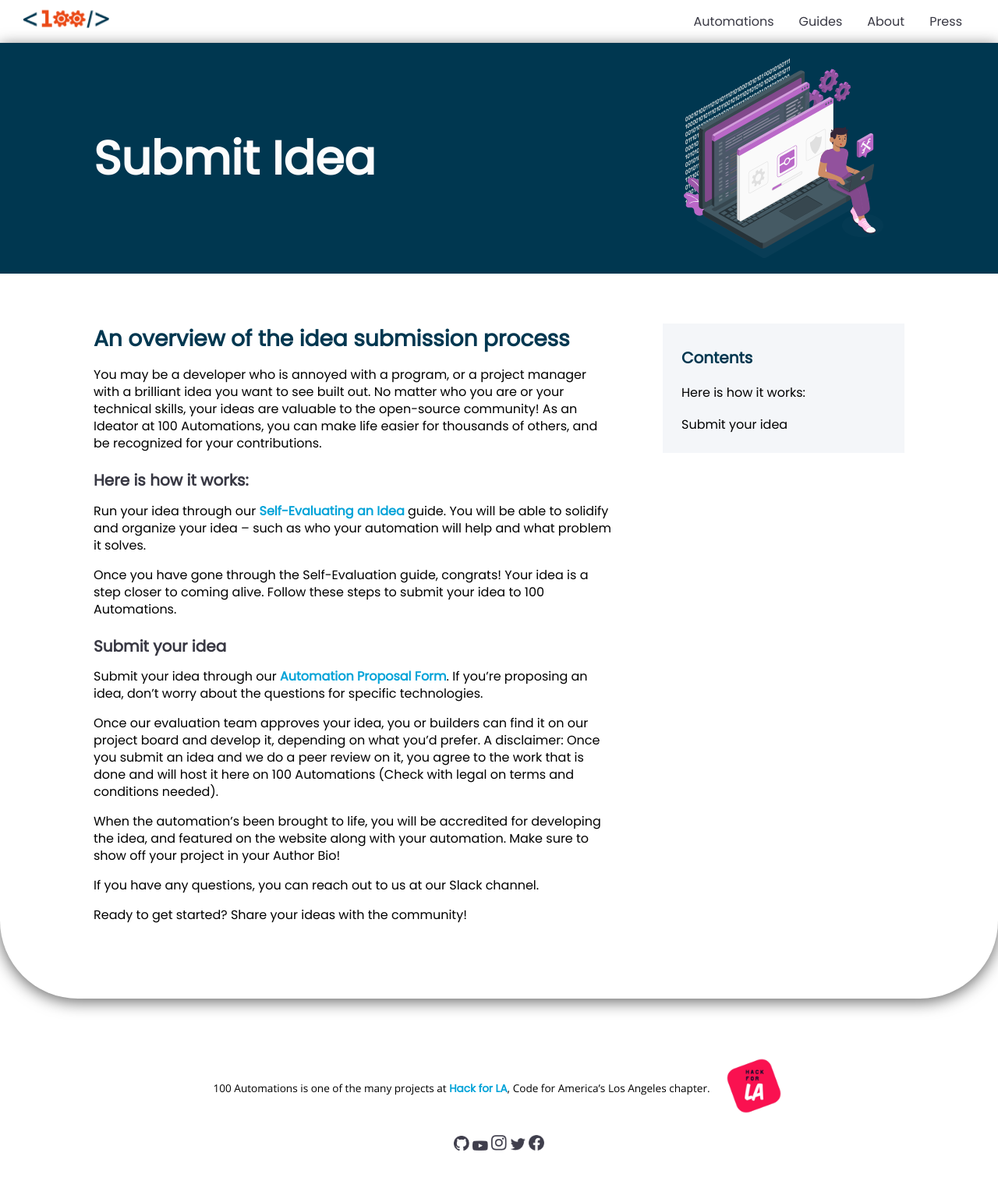
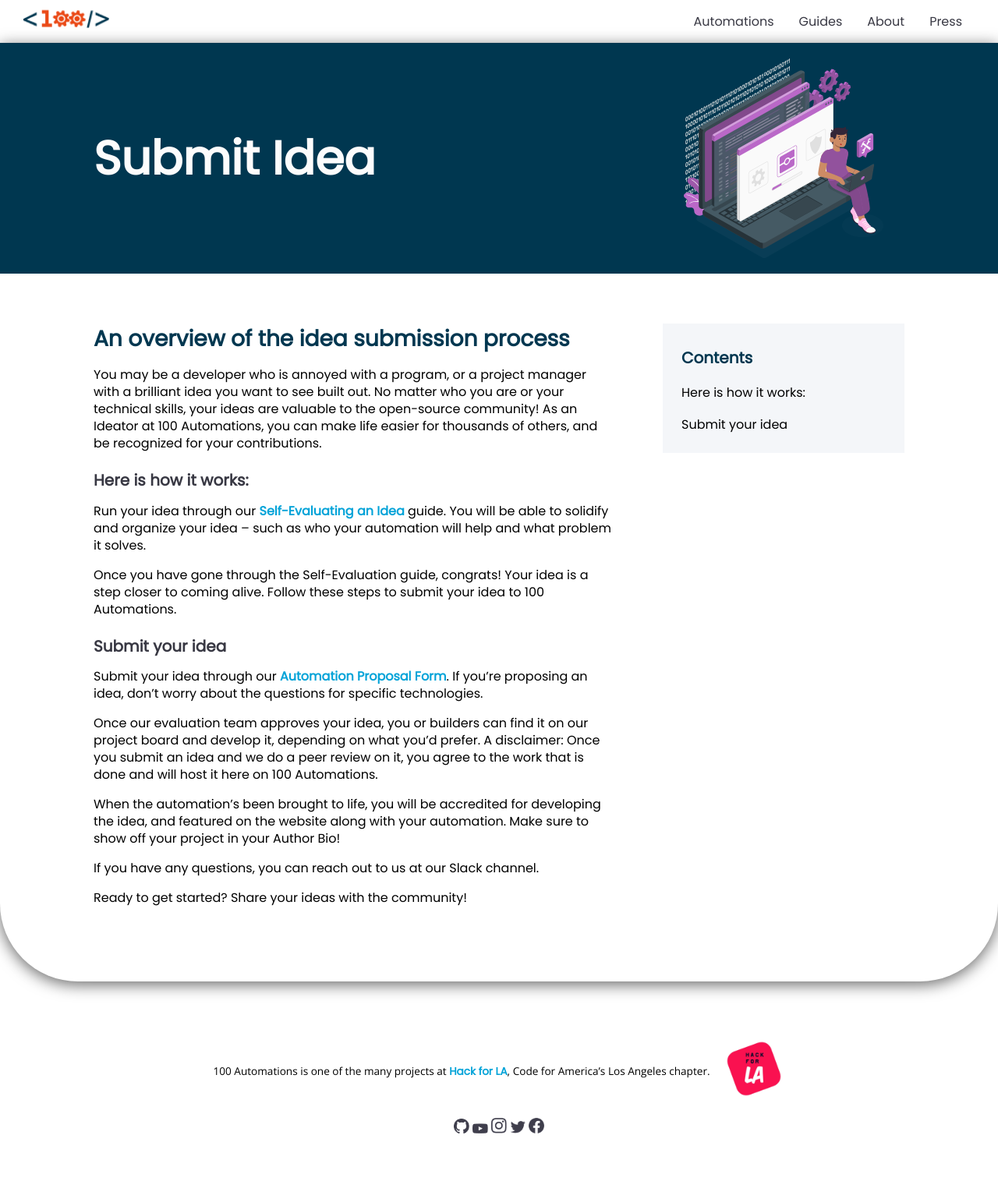
Before and after one commit to 100Automations/Website, a Jekyll site: the page built from _guides/submit_idea.md, in a window 1280 px wide. Shown: the top 1515 px of the page at 78% size. Built offline with Jekyll 4.4.1, drawn with Linux system fonts in a browser that asks for light colours.

Commit message:
removed "check with legal

```diff
--- a/_guides/submit_idea.md
+++ b/_guides/submit_idea.md
@@ -18,7 +18,7 @@ Follow these steps to submit your idea to 100 Automations.
 ## Submit your idea
 Submit your idea through our [Automation Proposal Form](https://forms.gle/daURL7woEeCNans89). If you're proposing an idea, don't worry about the questions for specific technologies.
 
-Once our evaluation team approves your idea, you or builders can find it on our project board and develop it, depending on what you'd prefer. A disclaimer: Once you submit an idea and we do a peer review on it, you agree to the work that is done and will host it here on 100 Automations (Check with legal on terms and conditions needed).
+Once our evaluation team approves your idea, you or builders can find it on our project board and develop it, depending on what you'd prefer. A disclaimer: Once you submit an idea and we do a peer review on it, you agree to the work that is done and will host it here on 100 Automations.
 
 When the automation's been brought to life, you will be accredited for developing the idea, and featured on the website along with your automation. Make sure to show off your project in your Author Bio!
 
```
